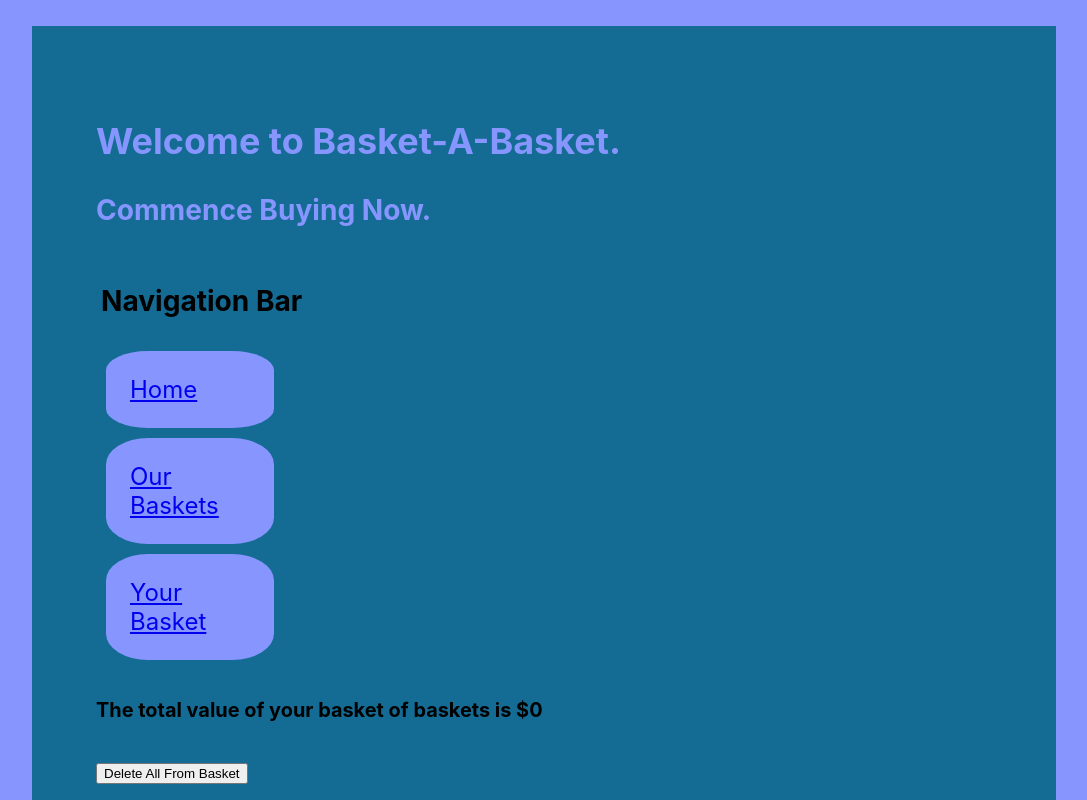
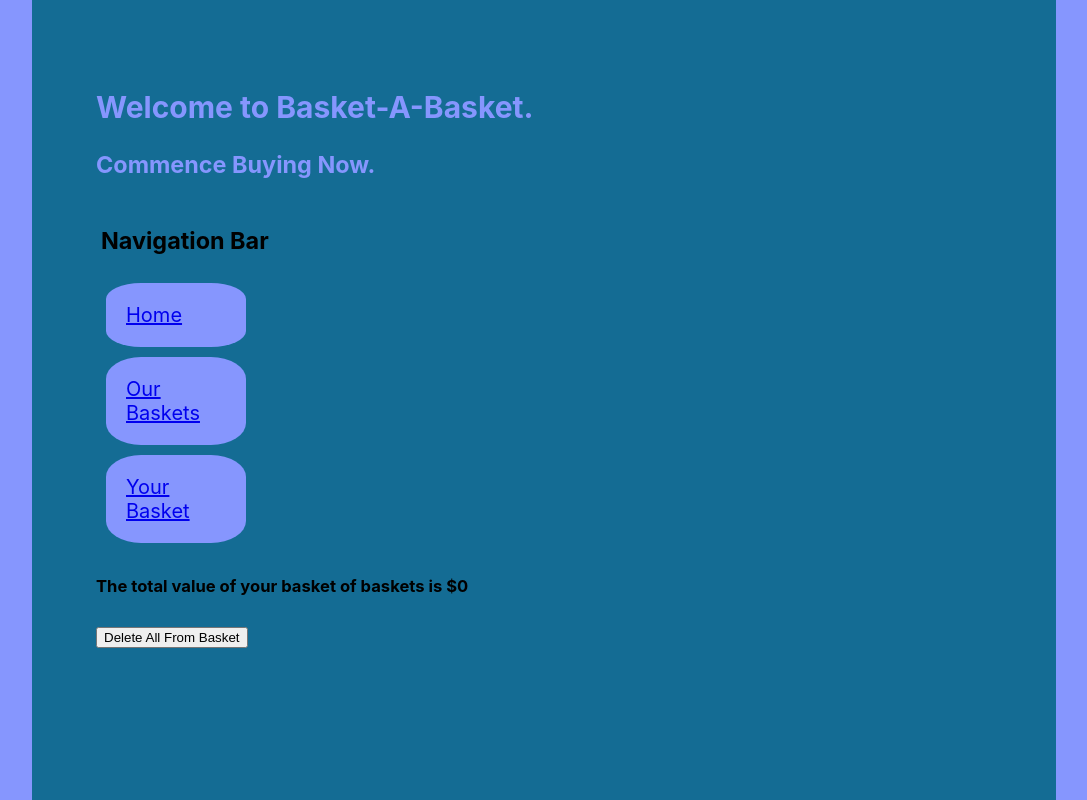
Before and after one commit to ASGili/Basket-A-Basket, a React (Create React App) app: page /basket in a window 1280 px wide. Shown: the top 800 px of the page, without its empty margins (96-1183 px from the left). Built offline with nearby package versions, Linux system fonts and the light colour scheme.

Commit message:
added delete button on each item in basket

```diff
--- a/src/App.js
+++ b/src/App.js
@@ -29,6 +29,13 @@ function App() {
     setBasket([])
   };
 
+  const handleDelOneFromBasket = (event) => {
+    const basketMinusOne = basket.filter((item,itemIndex) => itemIndex != event.target.value)
+    setBasket(basketMinusOne)
+  };
+
+
+
   return (
     <AppMain>
     <Headline>Welcome to Basket-A-Basket.</Headline>
@@ -39,7 +46,7 @@ function App() {
         <Route path="/*" element={<ErrorPage />} />
         <Route path="/" element={<HomePage />} />
         <Route path="/products" element={<ProductList handleAddToBasket={handleAddToBasket} productList={productList} />} />
-        <Route path="/basket" element={<Basket basket={basket} handleDelFromBasket={handleDelFromBasket} />} />
+        <Route path="/basket" element={<Basket basket={basket} handleDelFromBasket={handleDelFromBasket} handleDelOneFromBasket={handleDelOneFromBasket}/>} />
       </Routes>
     </Router>
     </AppMain>
@@ -52,7 +59,7 @@ export default App;
 const AppMain = styled.div`
 background: rgb(20, 108, 148);
 margin: 10%;
-margin-top: 2%;
+margin-top: 0%;
 padding: 5%;
 padding-bottom: 25%;
 color: black;
--- a/src/components/BasketItem.js
+++ b/src/components/BasketItem.js
@@ -1,10 +1,11 @@
-const BasketItem = ({item}) => {
+const BasketItem = ({item,handleDelOneFromBasket, index}) => {
 
     return(
         <li>
         <p>{item.title}</p>
         <p>${item.price}</p>
         <p>{item.desc}</p>
+        <button value={index} onClick={handleDelOneFromBasket}>Delete from basket</button>
         </li>
     )
 }
--- a/src/containers/UserBasket.js
+++ b/src/containers/UserBasket.js
@@ -1,8 +1,8 @@
 import BasketItem from "../components/BasketItem"
 
-const Basket = ({basket, handleDelFromBasket}) => {
+const Basket = ({basket, handleDelFromBasket, handleDelOneFromBasket}) => {
 
-    const userBasket = basket.map((item, index) => {return <BasketItem handleDelFromBasket={handleDelFromBasket} key= {index} index={index} item={item} />
+    const userBasket = basket.map((item, index) => {return <BasketItem handleDelFromBasket={handleDelFromBasket} handleDelOneFromBasket={handleDelOneFromBasket} key= {index} index={index} item={item} />
     })
 
     const totalValue = basket.reduce((total, item)=>{return total + item.price},0)
--- a/src/index.css
+++ b/src/index.css
@@ -6,7 +6,7 @@ body {
     sans-serif;
   -webkit-font-smoothing: antialiased;
   -moz-osx-font-smoothing: grayscale;
-  font-size: 1.5em;
+  font-size: 1.25em;
 }
 
 code {
```
